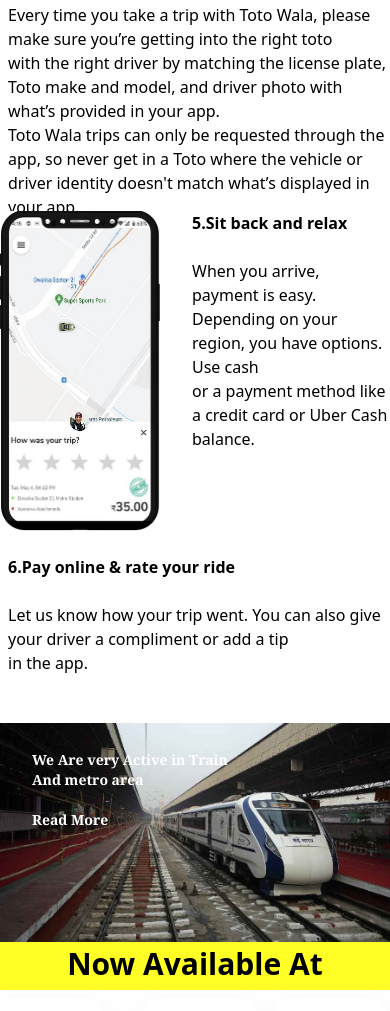
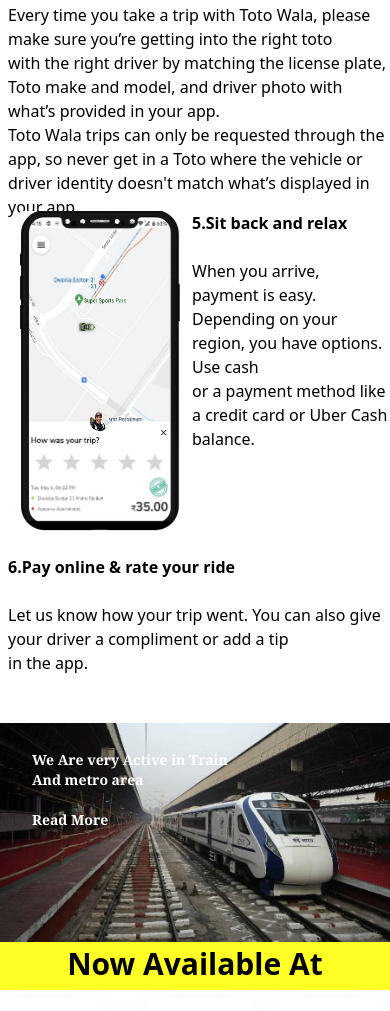
Before and after one commit to Pranab09122002/totowala, a website: page index.html in a window 390 px wide. Shown: the part 2888-3899 px from the top of the page. Drawn offline with Linux system fonts and the light colour scheme.

Commit message:
first commit

```diff
--- a/index.html
+++ b/index.html
@@ -165,7 +165,7 @@
       doesn't match what’s displayed in your app.</p>
   </div>
   <div>
-    <img src="/img/rider screen-5.jpg" class="lg:mt-79 rounded-b-3xl lg:w-96 lg:right-64 absolute sm:w-40 sm:mt-71">
+    <img src="/img/rider screen-5.jpg" class="lg:mt-79 rounded-b-3xl lg:w-96 sm:ml-5 md:ml-0 lg:right-64 absolute sm:w-40 sm:mt-71">
   </div>
   <div class="flex-1 absolute sm:mt-71 lg:right-69 lg:mt-79">
     <p class="font-bold sm:ml-48  lg:ml-14">5.Sit back and relax </p><br>
```
Also changed, not shown: contact.html (+1 -1 lines).
